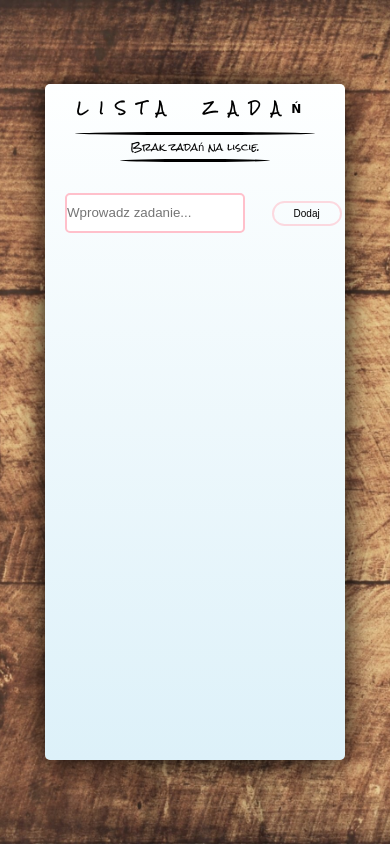
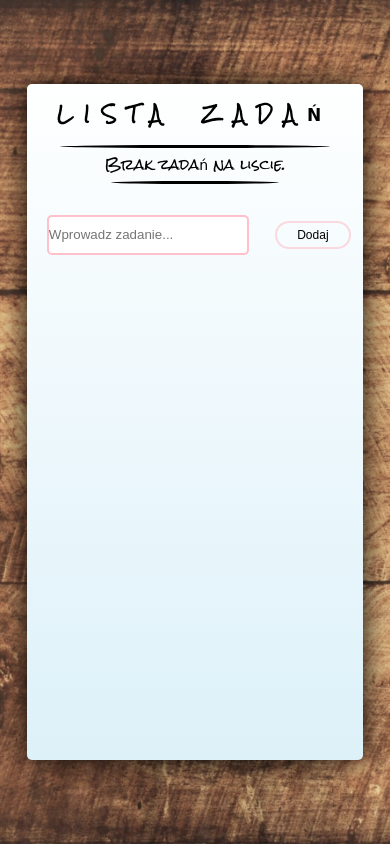
Before and after one commit to lol3k2008/Todo, a plain HTML site: page index.html in a window 390 px wide. Drawn offline with Linux system fonts and the light colour scheme.

Commit message:
Chanfe fonts to a large

```diff
--- a/css/media.css
+++ b/css/media.css
@@ -2,34 +2,18 @@
 
 
 .todo h1{
-    font-size: 15px;
+    font-size: 17px;
 }
 .alert{
-    font-size: 12px;
+    font-size: 14px;
 }
 .input{
     width: 60%;
 }
 .li{
+    font-size: 14px;
+}
+button{
     font-size: 12px;
 }
-button{
-    font-size: 10px;
 }
-}
-
-
-@media (max-width: 480px){
-
-    .todo h1{
-        font-size: 12px;
-    }
-    .alert{
-        font-size: 10px;
-    }
-
-.li{
-    font-size: 10px;
-}
-
-}
```
